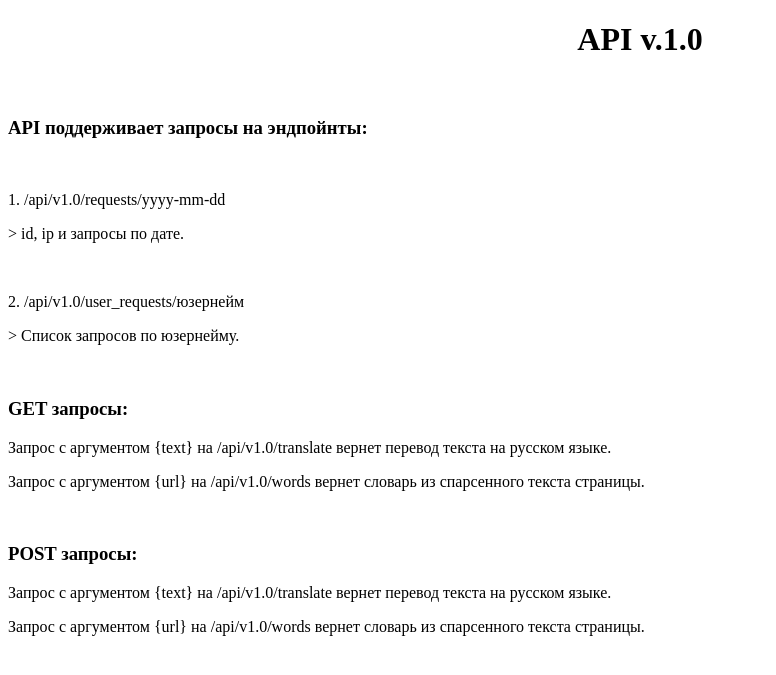
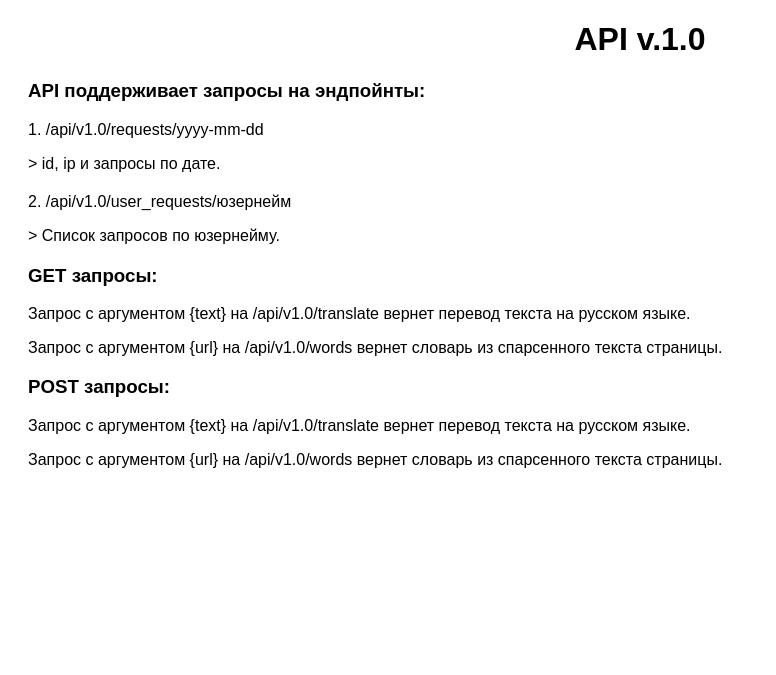
Before and after one commit to Bednyakov/takewords, a Flask app: page /api in a window 1280 px wide. Shown: the top 675 px of the page, without its empty margins (0-776 px from the left). Run offline with Flask 3, Linux system fonts and the light colour scheme.

Commit message:
upd templates

```diff
--- a/app/templates/api.html
+++ b/app/templates/api.html
@@ -3,25 +3,45 @@
 <head>
     <meta charset="UTF-8">
     <title>API v.1.0</title>
+    <style>
+        body {
+            font-family: Arial, sans-serif;
+        }
+        h1, h3 {
+            text-align: center;
+            color: Black;
+        }
+        h3 {
+            text-align: left;
+            margin-left: 20px;
+        }
+        p {
+            margin-left: 20px;
+            color: Black;
+        }
+        .endpoint {
+            margin-bottom: 20px;
+        }
+    </style>
 </head>
 <body>
-<h1 align="center" style="color:Black">API v.1.0</h1>
-<br>
-<h3 align="left" style="color:Black">API поддерживает запросы на эндпойнты:</h3>
-<br>
-<p>
+<h1>API v.1.0</h1>
+
+<h3>API поддерживает запросы на эндпойнты:</h3>
+<div class="endpoint">
     <p>1. /api/v1.0/requests/yyyy-mm-dd</p>
     <p>> id, ip и запросы по дате.</p>
-<br>
+</div>
+<div class="endpoint">
     <p>2. /api/v1.0/user_requests/юзернейм</p>
     <p>> Список запросов по юзернейму.</p>
-<br>
-</p>
-<h3 align="left" style="color:Black">GET запросы:</h3>
+</div>
+
+<h3>GET запросы:</h3>
 <p>Запрос с аргументом {text} на /api/v1.0/translate вернет перевод текста на русском языке.</p>
 <p>Запрос с аргументом {url} на /api/v1.0/words вернет словарь из спарсенного текста страницы.</p>
-<br>
-<h3 align="left" style="color:Black">POST запросы:</h3>
+
+<h3>POST запросы:</h3>
 <p>Запрос с аргументом {text} на /api/v1.0/translate вернет перевод текста на русском языке.</p>
 <p>Запрос с аргументом {url} на /api/v1.0/words вернет словарь из спарсенного текста страницы.</p>
 
```
Also changed, not shown: app/templates/index.html (+9 -10 lines), app/templates/words.html (+10 -12 lines).
